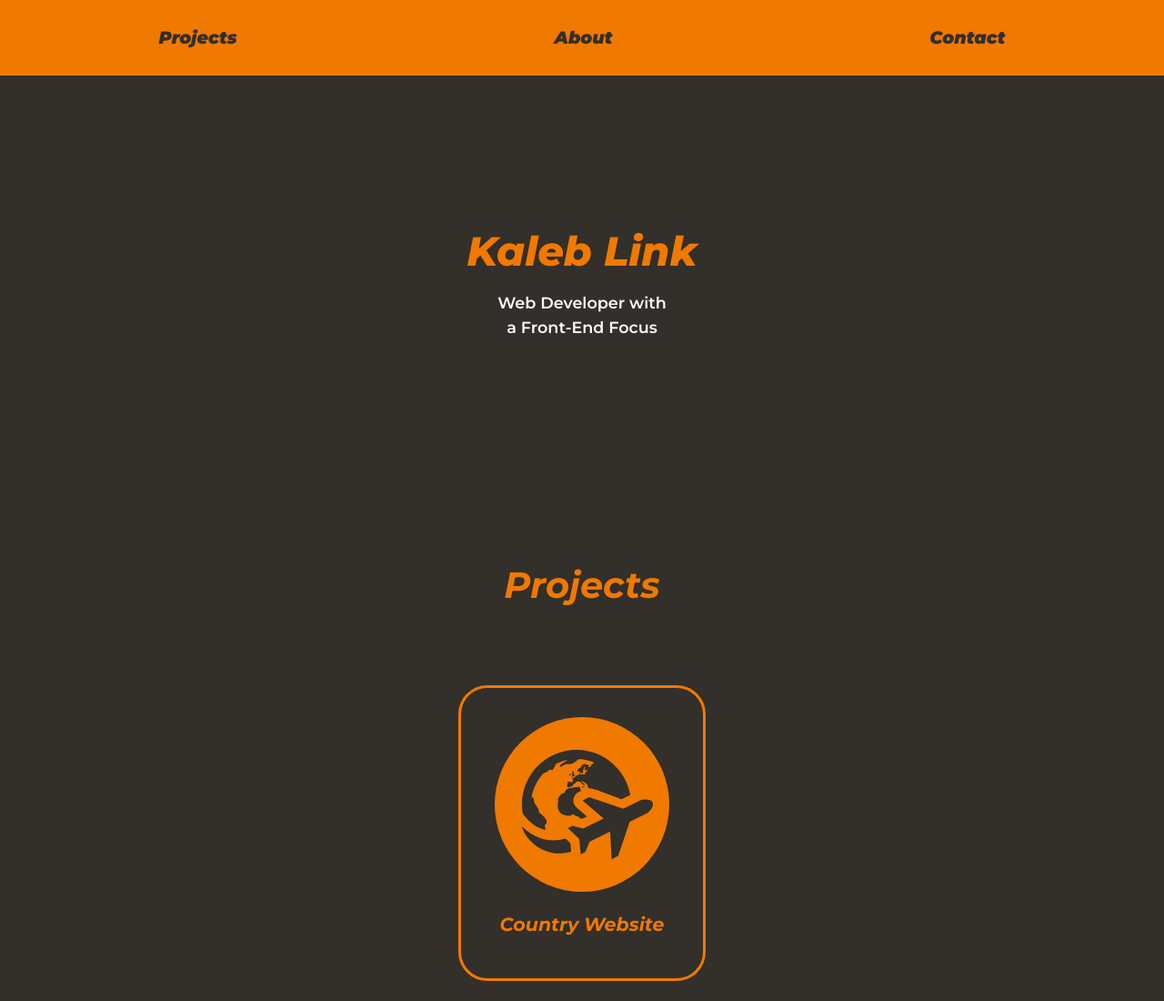
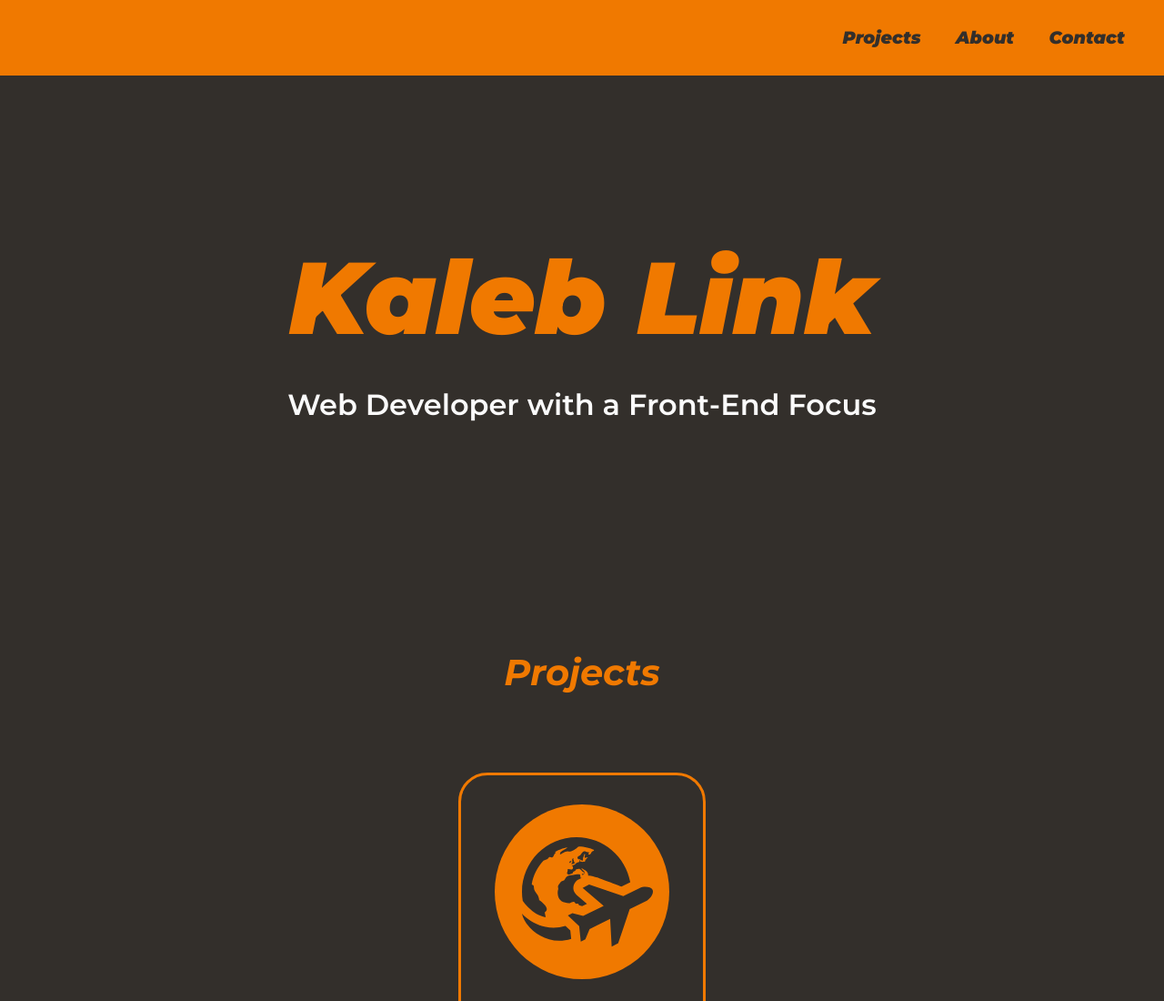
Before and after one commit to Ks-link/landing-page, a plain HTML site: page index.html in a window 1280 px wide. Shown: the top 1100 px of the page at 91% size. Drawn offline with Linux system fonts and the light colour scheme.

Commit message:
Finished title page desktop ver

```diff
--- a/styles/styles.css
+++ b/styles/styles.css
@@ -37,6 +37,7 @@ h3,
 h4,
 h5,
 h6 {
+	font-style: italic;
 	font-family: 'Montserrat', Verdana, Geneva, Tahoma, sans-serif;
 	font-style: italic;
 	color: #F07900;
@@ -48,10 +49,6 @@ h1 {
 	font-weight: 750;
 	margin: 10px;
 }
-
-/* Elements
---------------------------------------------- */
-
 
 
 /* Links
@@ -77,20 +74,12 @@ a:active {
 	text-decoration: none;
 }
 
-
-/*--------------------------------------------------------------
-# Layout
---------------------------------------------------------------*/
-
-
-
-/*--------------------------------------------------------------
-# Components
---------------------------------------------------------------*/
-
 /* Header
 --------------------------------------------- */
 header {
+	position: sticky;
+	top: 0;
+	z-index: 999;
 	background-color: #F07900;
 	padding: 1rem 0;
 }
@@ -110,42 +99,69 @@ header a {
 	color: #332F2B;
 	padding: 0.5rem;
 	margin: 0.2rem;
-	border-radius: 10%;
-	display: inline-block;
+}
+
+@media (min-width: 35em) {
+	header ul {
+		justify-content: right;
+		gap: 1rem;
+		padding: 0 2rem;
+	}
 }
 
 
 /* Main
 --------------------------------------------- */
 
-section.title {
-	/* background-image: url(../media/title-background.jpg); */
-	/* height: 70vh; */
+
+/* Title Section
+--------------------------------------------- */
+
+
+.title {
 	text-align: center;
 	margin: 10rem 1rem;
 }
 
-p.title-caption {
+.title-caption {
 	max-width: 12rem;
 	margin: 0 auto;
 }
 
+@media (min-width: 37.5em) {
+	.title {
+		max-height: 100vh;
+	}
+
+	.title h1 {
+		font-size: 7rem;
+		font-weight: 1000;
+	}
+
+	.title-caption {
+		max-width: 60%;
+		font-size: 2rem;
+		font-weight: 600;
+	}
+}
+
+
+/* Projects Section
+--------------------------------------------- */
+
+.projects h2 {
+	font-size: 2.5rem;
+	text-align: center;
+	margin: 2rem auto;
+	padding-top: 5rem;
+}
+
 .project {
-	/* margin-bottom: 7rem; */
 	margin: 5rem auto;
 	padding: 2rem;
 	max-width: 17rem;
 	border: solid #F07900;
 	border-radius: 2rem;
-}
-
-.projects h2 {
-	font-style: italic;
-	font-size: 2.5rem;
-	text-align: center;
-	margin: 2rem auto;
-	padding-top: 5rem;
-
 }
 
 .project-link {
@@ -171,16 +187,21 @@ p.title-caption {
 
 
 
-h3.project-title {
+.project-title {
 	text-align: center;
 	margin-bottom: 0.7rem;
 }
+
+@media (min-width: 37.5em) {}
+
+/* About Me Section
+--------------------------------------------- */
+
 
 .about-me {
 	margin: 1rem;
 }
 
-@media (min-width: 37.5em) {}
 
 
 
```
